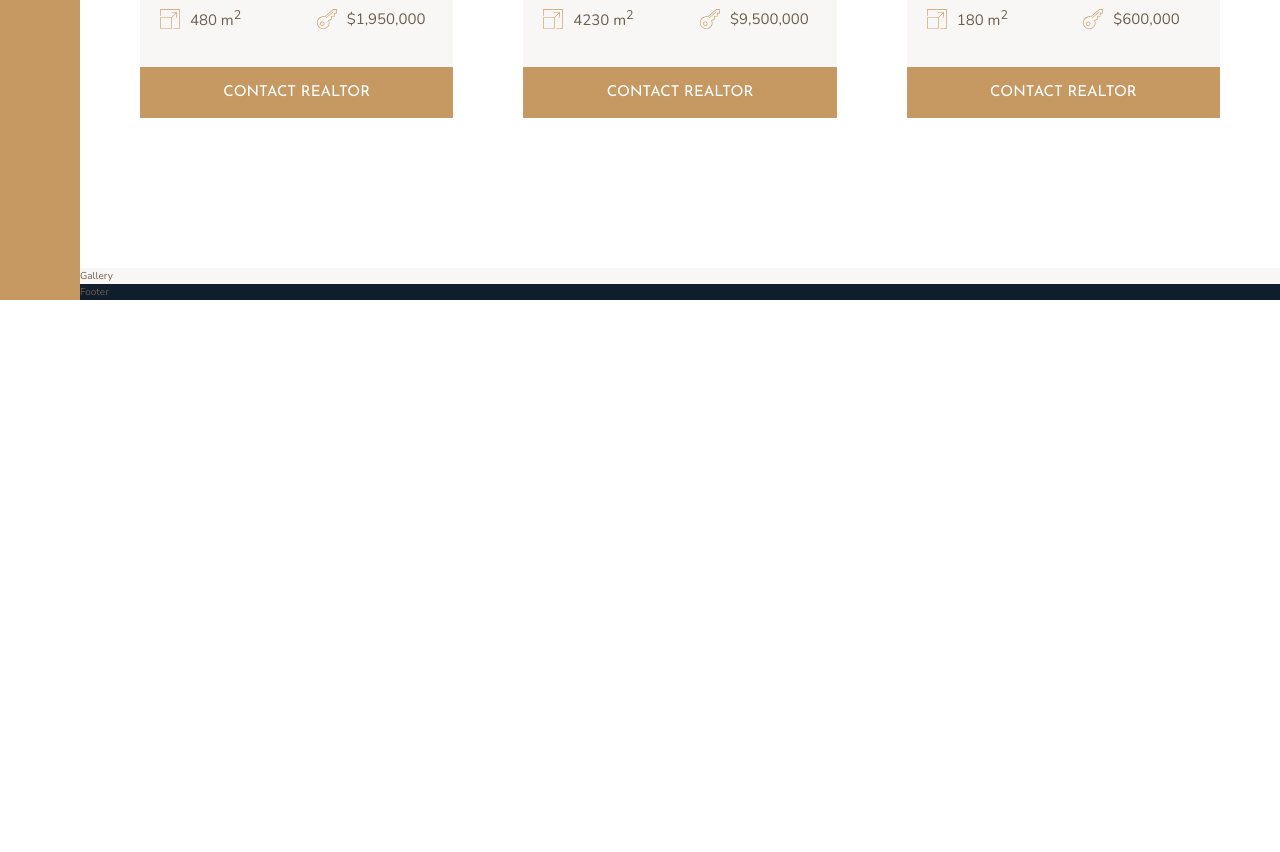
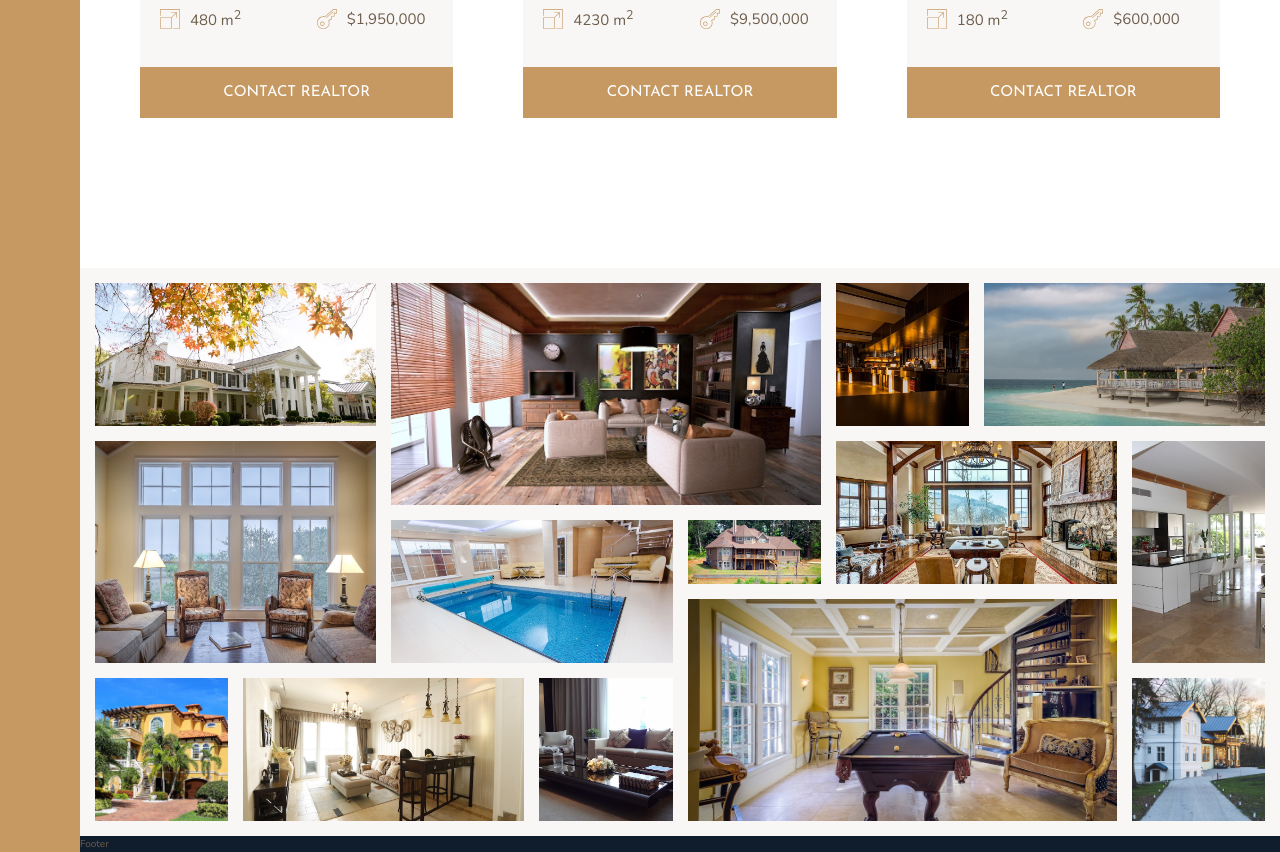
Before and after one commit to Praffulsingh9/CSS-HTML-WEBPAGES-USING-SASS, a website: page Nexter Project/index.html in a window 1280 px wide. Shown: the part 2804-3656 px from the top of the page. Before the commit the page ends 3104 px from the top, so only its background shows below. Drawn offline with nearby package versions, Linux system fonts and the light colour scheme.

Commit message:
Implemted Image Gallery section using css grids

```diff
--- a/Nexter Project/index.html
+++ b/Nexter Project/index.html
@@ -291,7 +291,34 @@
         </div>
     </section>
     <seection class="gallery">
-        Gallery
+        <figure class="gallery__item gallery__item--1"><img src="img/gal-1.jpeg" alt="Gallery image 1"
+                class="gallery__img"></figure>
+        <figure class="gallery__item gallery__item--2"><img src="img/gal-2.jpeg" alt="Gallery image 2"
+                class="gallery__img"></figure>
+        <figure class="gallery__item gallery__item--3"><img src="img/gal-3.jpeg" alt="Gallery image 3"
+                class="gallery__img"></figure>
+        <figure class="gallery__item gallery__item--4"><img src="img/gal-4.jpeg" alt="Gallery image 4"
+                class="gallery__img"></figure>
+        <figure class="gallery__item gallery__item--5"><img src="img/gal-5.jpeg" alt="Gallery image 5"
+                class="gallery__img"></figure>
+        <figure class="gallery__item gallery__item--6"><img src="img/gal-6.jpeg" alt="Gallery image 6"
+                class="gallery__img"></figure>
+        <figure class="gallery__item gallery__item--7"><img src="img/gal-7.jpeg" alt="Gallery image 7"
+                class="gallery__img"></figure>
+        <figure class="gallery__item gallery__item--8"><img src="img/gal-8.jpeg" alt="Gallery image 8"
+                class="gallery__img"></figure>
+        <figure class="gallery__item gallery__item--9"><img src="img/gal-9.jpeg" alt="Gallery image 9"
+                class="gallery__img"></figure>
+        <figure class="gallery__item gallery__item--10"><img src="img/gal-10.jpeg" alt="Gallery image 10"
+                class="gallery__img"></figure>
+        <figure class="gallery__item gallery__item--11"><img src="img/gal-11.jpeg" alt="Gallery image 11"
+                class="gallery__img"></figure>
+        <figure class="gallery__item gallery__item--12"><img src="img/gal-12.jpeg" alt="Gallery image 12"
+                class="gallery__img"></figure>
+        <figure class="gallery__item gallery__item--13"><img src="img/gal-13.jpeg" alt="Gallery image 13"
+                class="gallery__img"></figure>
+        <figure class="gallery__item gallery__item--14"><img src="img/gal-14.jpeg" alt="Gallery image 14"
+                class="gallery__img"></figure>
     </seection>
     <footer class="footer">
         Footer
--- a/Nexter Project/sass/_gallery.scss
+++ b/Nexter Project/sass/_gallery.scss
@@ -1,4 +1,91 @@
 .gallery {
   background-color: $color-grey-light-1;
   grid-column: full-start / full-end;
+
+  display: grid;
+  /*grid-template-columns: repeat(8, 1fr);
+    grid-template-rows: repeat(7, 5vw);*/
+  grid-template: repeat(7, 5vw) / repeat(8, 1fr);
+  grid-gap: 1.5rem;
+  padding: 1.5rem;
+
+  &__item {
+    &--1 {
+      grid-column: 1 / span 2;
+      grid-row: 1 / span 2;
+    }
+
+    &--2 {
+      grid-column: 3 / span 3;
+      grid-row: 1 / span 3;
+    }
+
+    &--3 {
+      grid-column: 6 / span 1;
+      grid-row: 1 / span 2;
+    }
+
+    &--4 {
+      grid-column: 7 / span 2;
+      grid-row: 1 / span 2;
+    }
+
+    &--5 {
+      grid-column: 1 / span 2;
+      grid-row: 3 / span 3;
+    }
+
+    &--6 {
+      grid-column: 3 / span 2;
+      grid-row: 4 / span 2;
+    }
+
+    &--7 {
+      grid-column: 5 / span 1;
+      grid-row: 4 / span 1;
+    }
+
+    &--8 {
+      grid-column: 6 / span 2;
+      grid-row: 3 / span 2;
+    }
+
+    &--9 {
+      grid-column: 8 / span 1;
+      grid-row: 3 / span 3;
+    }
+
+    &--10 {
+      grid-column: 1 / span 1;
+      grid-row: 6 / span 2;
+    }
+
+    &--11 {
+      grid-row: 6 / span 2;
+      grid-column: 2 / span 2;
+    }
+
+    &--12 {
+      grid-row: 6 / span 2;
+      grid-column: 4 / 5;
+    }
+
+    &--13 {
+      grid-row: 5 / span 3;
+      grid-column: 5 / span 3;
+    }
+
+    &--14 {
+      grid-row: 6 / span 2;
+      grid-column: 8 / -1;
+    }
+  }
+
+
+  &__img {
+    width: 100%;
+    height: 100%;
+    object-fit: cover;
+    display: block;
+  }
 }
```
Also changed, not shown: Nexter Project/css/style.css.
